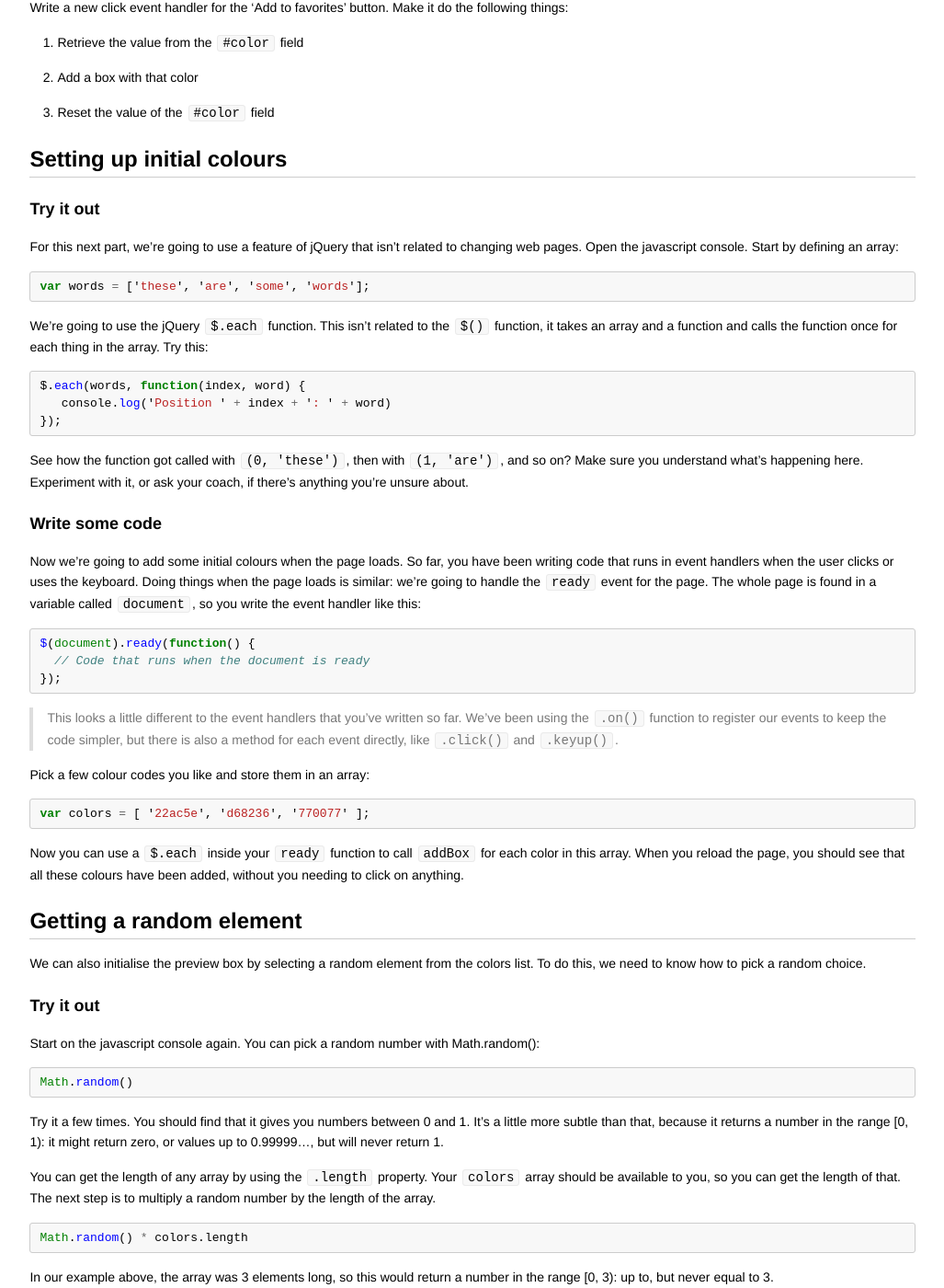
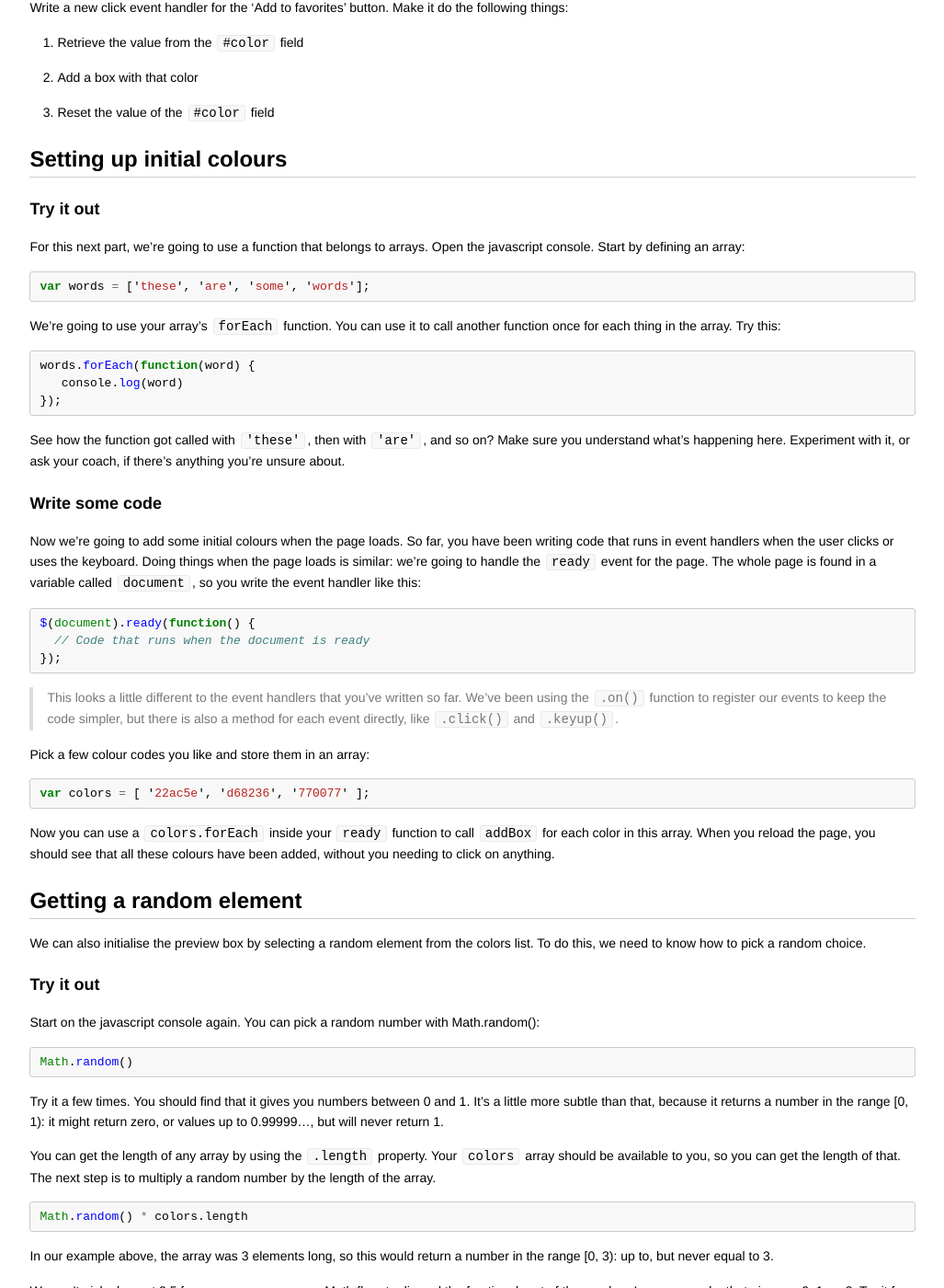
Before and after one commit to codebar/tutorials, a Jekyll site: the page built from js/lesson3/tutorial.md, in a window 1280 px wide and 1400 px high, scrolled down 7580 px. Shown: the whole window at 92% size, without its empty margins (126-1153 px from the left). Built offline with Jekyll 4.4.1, drawn with Linux system fonts in a browser that asks for light colours; some of the changed text lies outside the part shown.

Commit message:
Replace $.each with Array.prototype.forEach in JS3 (#339)
* Switch $.each with Array.prototype.forEach
and so dropping support for ie8

* Clarify the location of the forEach function

````diff
--- a/examples/tv-schedule/script.js
+++ b/examples/tv-schedule/script.js
@@ -23,7 +23,7 @@ function getGenres() {
     url: "http://www.bbc.co.uk/tv/programmes/genres.json"
   }).done(function(data) {
     console.log(data);
-    $.each(data.categories, function(index, item) {
+    data.categories.forEach(function(item) {
       $('#genres').append("<li id='"+ item.key +"'>" + item.title + "</li>");
     })
   }).fail(function() {
@@ -42,7 +42,7 @@ function getTomorrowsSchedule(genre) {
   }).done(function(data) {
     $(".spinner").remove();
     if (data.broadcasts.length > 0) {
-      $.each(data.broadcasts, function(index, episode) {
+      data.broadcasts.forEach(function(episode) {
         $("#programmes").append(processEpisode(episode));
       })
     } else {
@@ -63,7 +63,7 @@ function getUpcomingEpisodes(pid) {
   }).done(function(data) {
     $(".spinner").remove();
 
-    $.each(data.broadcasts, function(index, episode) {
+    data.broadcasts.forEach(function(episode) {
       $("#programmes").append(processEpisode(episode));
     })
   }).fail(function() {
--- a/examples/wishlist/script.js
+++ b/examples/wishlist/script.js
@@ -15,7 +15,7 @@ function updateTotal() {
 }
 
 $(document).ready(function(){
-  $.each(wishes, function(index, element) {
+  wishes.forEach(function(element) {
     addToList(element);
   });
   updateTotal();
--- a/js/lesson3/tutorial.md
+++ b/js/lesson3/tutorial.md
@@ -444,26 +444,22 @@ button. Make it do the following things:
 
 ### Try it out
 
-For this next part, we're going to use a feature of jQuery that isn't
-related to changing web pages. Open the javascript console. Start by
-defining an array:
+For this next part, we're going to use a function that belongs to arrays.
+Open the javascript console. Start by defining an array:
 
 ```js
 var words = ['these', 'are', 'some', 'words'];
 ```
 
-We're going to use the jQuery `$.each` function. This isn't related to
-the `$()` function, it takes an array and a function and calls the
-function once for each thing in the array. Try this:
+We're going to use your array's `forEach` function. You can use it to call another function once for each thing in the array. Try this:
 
 ```js
-$.each(words, function(index, word) {
-   console.log('Position ' + index + ': ' + word)
+words.forEach(function(word) {
+   console.log(word)
 });
 ```
 
-See how the function got called with `(0, 'these')`, then with `(1,
-'are')`, and so on? Make sure you understand what's happening
+See how the function got called with `'these'`, then with `'are'`, and so on? Make sure you understand what's happening
 here. Experiment with it, or ask your coach, if there's anything
 you're unsure about.
 
@@ -493,7 +489,7 @@ Pick a few colour codes you like and store them in an array:
 var colors = [ '22ac5e', 'd68236', '770077' ];
 ```
 
-Now you can use a `$.each` inside your `ready` function to call
+Now you can use a `colors.forEach` inside your `ready` function to call
 `addBox` for each color in this array. When you reload the page, you
 should see that all these colours have been added, without you needing
 to click on anything.
@@ -652,7 +648,7 @@ Here are the things you learned about in exercise 2:
 3. $(document).ready() lets you write code that runs after your page
    has loaded.
 
-4. $.each() lets you run some code for each thing in an array.
+4. forEach() lets you run some code for each thing in an array.
 
 # Links
 
````
Also changed, not shown: coaches/lesson-guide.md (+1 -1 lines), js/lesson4/tutorial.md (+1 -1 lines).
